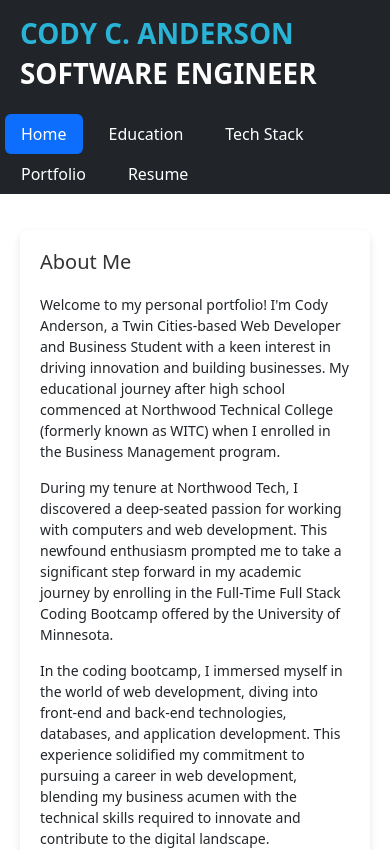
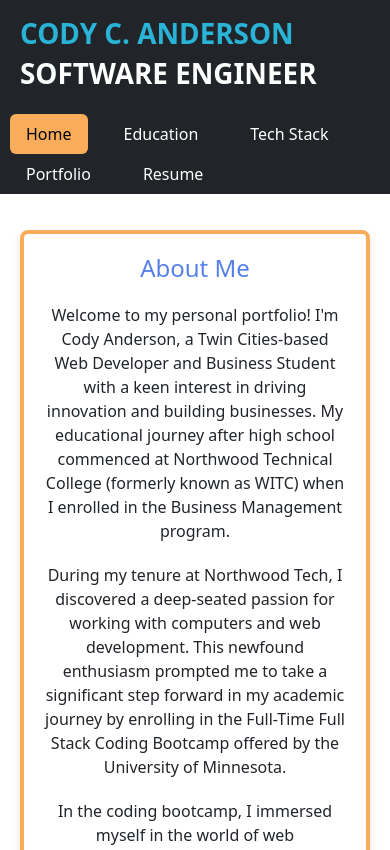
Before and after one commit to cody-and/personal-portfolio, a React (Vite) app: page / in a window 390 px wide. Shown: the top 850 px of the page. Built offline with nearby package versions, Linux system fonts and the light colour scheme.

Commit message:
finished portfolio 9/25/2023

```diff
--- a/index.html
+++ b/index.html
@@ -2,7 +2,7 @@
 <html lang="en">
   <head>
     <meta charset="UTF-8" />
-    <link rel="icon" type="image/svg+xml" href="/vite.svg" />
+    <link rel="icon" href="./src/assets/custom logo 2.png" />
     <meta name="viewport" content="width=device-width, initial-scale=1.0" />
     <title>Cody Anderson</title>
   </head>
--- a/src/App.css
+++ b/src/App.css
@@ -3,6 +3,8 @@ body {
   flex-direction: column;
   min-height: 100vh;
   margin: 0;
+  font-family:Impact, 'Arial Narrow Bold', sans-serif
+
 }
 
 .app-container {
@@ -120,7 +122,7 @@ body {
 }
 
 .education-card {
-  border: 1px solid #ccc;
+  border: 4px solid  #f9ad5b;
   padding: 20px;
   width: 500px;
   box-shadow: 0 4px 8px rgba(0, 0, 0, 0.1);
@@ -221,20 +223,34 @@ body {
 }
 
 .custom-tabs .nav-link:hover {
-  color: #5ab9ea;
+  color: #f9ad5b;
 }
 
 .about-container {
+  display: flex;
+  flex-direction: column;
+  align-items: center;
+  justify-content: center;
   padding: 20px;
+  text-align: center;
 }
 
-.about-container h3 {
-  color: #333;
-  font-size: 24px;
-  margin-bottom: 20px;
+.custom-form {
+  max-width: 600px;
+  width: 100%;
+  padding: 40px;
+  border-radius: 8px;
+  border: 4px solid  #f9ad5b;
+  box-shadow: 0 4px 8px rgba(0, 0, 0, 0.1);
+  background-color: #ffffff;
 }
 
-.about-container p {
+.custom-form h3 {
+  margin-bottom: 20px;
+  font-size: 24px;
+}
+
+.custom-form p {
   font-size: 16px;
   line-height: 1.5;
   margin-bottom: 20px;
@@ -252,6 +268,22 @@ body {
   width: 100%;
   height: 100%;
   border: none;
+}
+
+.nav-pills .nav-link {
+  color: white;
+}
+
+.nav-pills .nav-item .nav-link.active {
+  background-color: #f9ad5b;
+}
+
+.nav-pills .nav-item .nav-link.active {
+  color: black;
+}
+
+.nav-pills .nav-link:hover {
+  color: #28b4d7;
 }
 
 @media screen and (max-width: 768px) {
@@ -291,40 +323,22 @@ body {
   }
 
   .education-card {
-    width: 90%;
+    max-width: 90%; /* Adjust as needed */
     margin-bottom: 20px;
   }
 
   .footer-icon {
-    width: 36px;
-    height: 36px;
+    width: 24px; /* Reduce the size */
+    height: 24px; /* Reduce the size */
   }
 
   .project-card {
-    width: 45%;
+    width: 90%; /* Adjust as needed */
     margin-bottom: 15px;
   }
 
   .project-svg {
-    width: 80px;
-    height: 80px;
-  }
-
-  .custom-tabs .nav-item {
-    margin: 0 5px;
-  }
-
-  .about-container h3 {
-    font-size: 20px;
-  }
-
-  .about-container p {
-    font-size: 14px;
-    margin-bottom: 15px;
-  }
-
-  .pdf-iframe {
-    width: 100%;
-    height: 80vh;
+    width: 60px; /* Reduce the size */
+    height: 60px; /* Reduce the size */
   }
 }
--- a/src/components/ProjectTogether.jsx
+++ b/src/components/ProjectTogether.jsx
@@ -4,12 +4,11 @@ import svgFile1 from '../assets/Footer-Logos/github.svg';
 import '../App.css';
 
 const projectCards = [
-  { svg: svgFile1, projectLink: 'https://cody-and.github.io/password-generator-03/', svgLink: 'https://github.com/cody-and/password-generator-03', title: ' Random Password Generator' },
+  { svg: svgFile1, projectLink: 'https://foot-book-85585a1d753e.herokuapp.com/', svgLink: 'https://github.com/cody-and/password-generator-03', title: 'College Football App (Group Project)' },
   { svg: svgFile1, projectLink: 'https://streamable.com/bfm1k7', svgLink: 'https://github.com/cody-and/ORM-E-Commerce-Back-End', title: 'ORM E-Commerce Back End' },
-  { svg: svgFile1, projectLink: 'https://cody-and.github.io/5-Day-Weather-Forecast/', svgLink: 'https://github.com/cody-and/5-Day-Weather-Forecast', title: ' 5 Day Weather Forecast' },
-  { svg: svgFile1, projectLink: 'https://streamable.com/wfxrbn', svgLink: 'https://github.com/cody-and/svg-logo-maker', title: 'SVG Logo Maker' },
-  { svg: svgFile1, projectLink: 'https://mocha-matcha.github.io/group-project1/', svgLink: 'https://github.com/mocha-matcha/group-project1', title: 'DeezerDen' },
-  { svg: svgFile1, projectLink: 'placeholder.com', svgLink: 'https://github.com/cody-and/mongo-social-network-api', title: 'Mongo Social Network API' },
+  // { svg: svgFile1, projectLink: 'https://cody-and.github.io/5-Day-Weather-Forecast/', svgLink: 'https://github.com/cody-and/5-Day-Weather-Forecast', title: ' 5 Day Weather Forecast' },
+  // { svg: svgFile1, projectLink: 'https://streamable.com/wfxrbn', svgLink: 'https://github.com/cody-and/svg-logo-maker', title: 'SVG Logo Maker' },
+  { svg: svgFile1, projectLink: 'https://mocha-matcha.github.io/group-project1/', svgLink: 'https://github.com/mocha-matcha/group-project1', title: 'DeezerDen (Group Project)' },
 ];
 
 export default function ProjectTogether() {
--- a/src/components/TechSkills.jsx
+++ b/src/components/TechSkills.jsx
@@ -12,29 +12,39 @@ import svgFile8 from '../assets/Tech-Stack-Logos/mysql.svg';
 import svgFile9 from '../assets/Tech-Stack-Logos/node-js.svg';
 import svgFile10 from '../assets/Tech-Stack-Logos/react.svg';
 import svgFile11 from '../assets/Tech-Stack-Logos/sequelize.svg';
-import svgFile12 from '../assets/Tech-Stack-Logos/typescript.svg'
+import svgFile12 from '../assets/Tech-Stack-Logos/typescript.svg';
 
-const svgFiles = [
+const techStack = [
   { svg: svgFile1, title: 'Bootstrap' },
   { svg: svgFile2, title: 'CSS' },
-  { svg: svgFile3, title: 'Handlebars' },
   { svg: svgFile4, title: 'HTML5' },
   { svg: svgFile5, title: 'JavaScript' },
   { svg: svgFile6, title: 'Markdown' },
   { svg: svgFile7, title: 'MongoDB' },
-  { svg: svgFile8, title: 'MySQL' },
   { svg: svgFile9, title: 'Node.js' },
   { svg: svgFile10, title: 'React' },
+];
+
+const familiarTechnologies = [
+  { svg: svgFile3, title: 'Handlebars' },
+  { svg: svgFile12, title: 'Typescript'},
+  { svg: svgFile8, title: 'MySQL' },
   { svg: svgFile11, title: 'Sequelize' },
-  { svg: svgFile12, title: 'Typescript'}
 ];
 
 export default function TechSkills() {
   return (
     <div className="tech-skills-container">
-      <h2 className="tech-skills-title">Tech Stack</h2>
+      <h2 className="tech-skills-title">Technologies I am Comfortable With</h2>
       <div className="cards-container">
-        {svgFiles.map((item, index) => (
+        {techStack.map((item, index) => (
+          <Card key={index} svg={item.svg} title={item.title} />
+        ))}
+      </div>
+
+      <h2 className="tech-skills-title">Technologies I am Familiar With</h2>
+      <div className="cards-container">
+        {familiarTechnologies.map((item, index) => (
           <Card key={index} svg={item.svg} title={item.title} />
         ))}
       </div>
--- a/src/pages/Resume.jsx
+++ b/src/pages/Resume.jsx
@@ -5,7 +5,7 @@ import '../App.css'
 export default function Resume() {
   return (
     <div className="resume-container">
-      <h1>Resume Page</h1>
+      <h1>Resume</h1>
       <iframe
         src={MyPDF}
         title="PDF Viewer"
```
Also changed, not shown: src/assets/custom logo 2.png (added), src/assets/custom_logo_2-removebg-preview.png (added).
